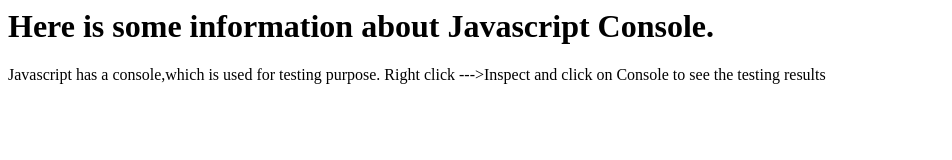
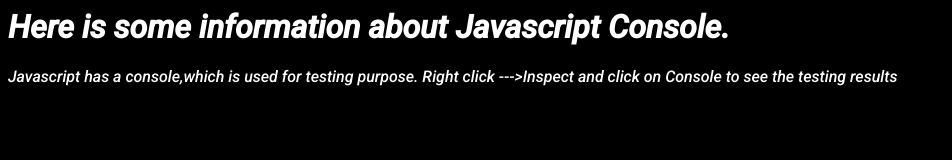
Before and after one commit to alamelu98/C77, a plain HTML site: page index.html in a window 1280 px wide. Shown: the whole page, without its empty margins (0-952 px from the left). Drawn offline with Linux system fonts and the light colour scheme.

Commit message:
Update index.html

```diff
--- a/index.html
+++ b/index.html
@@ -1,8 +1,18 @@
 <html>
 <head>
+  <link href="https://fonts.googleapis.com/css2?family=Roboto:ital,wght@1,500&display=swap" rel="stylesheet">
 <title>
 Project 77
 </title>
+  <style>
+    body{
+      background-color:black;
+      font-family: 'Roboto', sans-serif;
+      color:white;
+    }
+
+
+  </style>
 </head>
 <body>
 <h1>Here is some information about Javascript Console.</h1>
```
